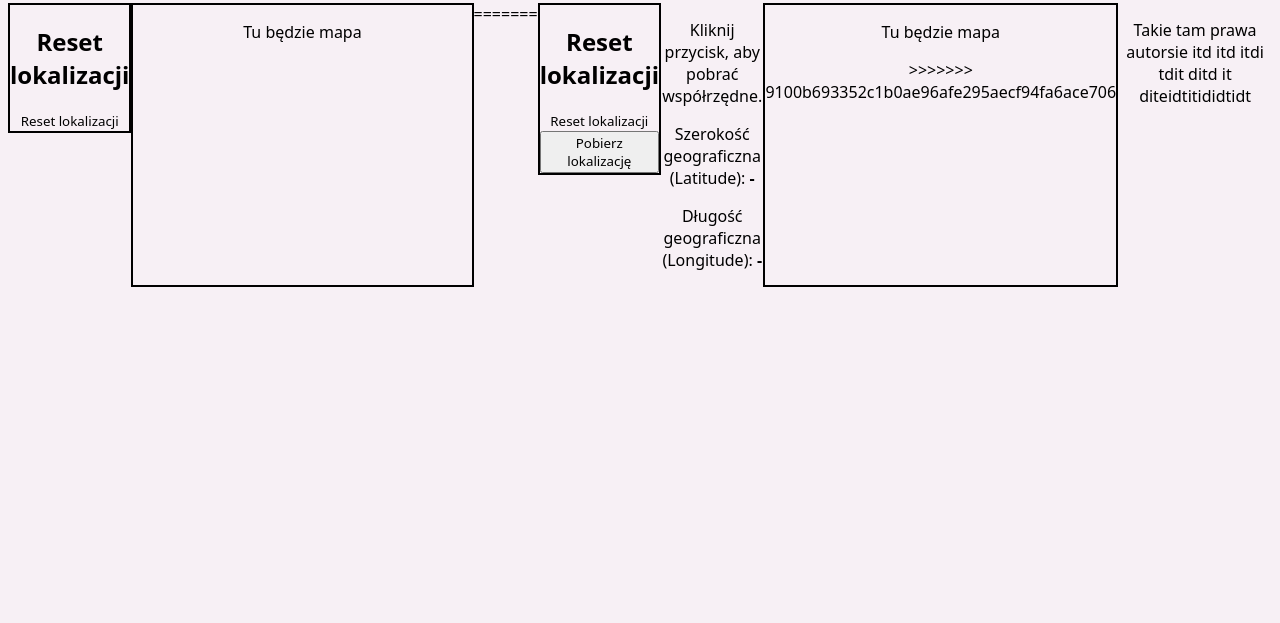
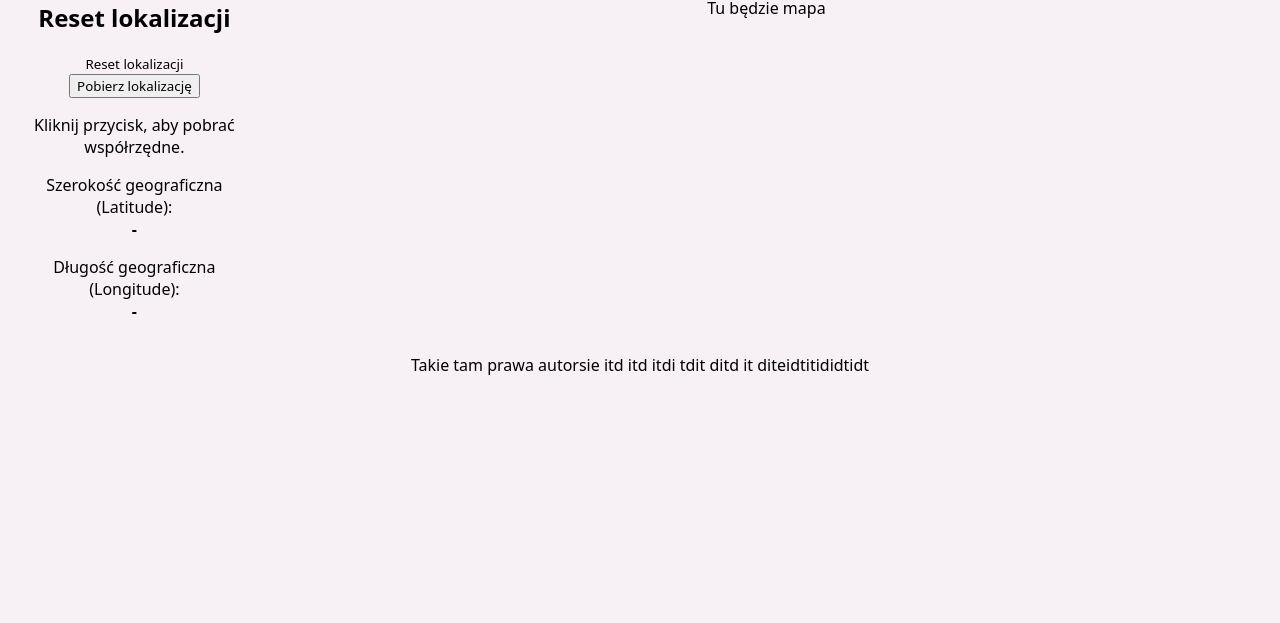
Before and after one commit to Niyande/hackuj-kraj, a website: page index.html in a window 1280 px wide. Shown: the part 177-800 px from the top of the page. Drawn offline with Linux system fonts and the light colour scheme; a web font is replaced by a local one.

Commit message:
kurwa dziala to gowno jebane

```diff
--- a/index.html
+++ b/index.html
@@ -6,43 +6,33 @@
     <link href="https://fonts.googleapis.com/css2?family=Sansation:ital,wght@0,300;0,400;0,700;1,300;1,400;1,700&display=swap" rel="stylesheet">
     <meta charset="UTF-8">
     <meta name="viewport" content="width=device-width, initial-scale=1.0">
-    <script type="module" src="script.js" defer></script>
+    <script src="script.js" defer></script>
     <link rel="stylesheet" href="style.css">
     <title>MapAED - AED Blisko Ciebie</title>
     <link rel="icon" href="logopion.ico">
 </head>
-<body onload="g1()">
+<body>
     <div id="top">
         <h1>mapAED - AED Blisko Ciebie.</h1>
-        <img src="mappoziom.webp" alt="logo-aed">
+        <img src="mappoziom.webp" alt="logo-aed" class="logo-aed">
     </div>
-<<<<<<< HEAD
     <div class="wrapper">
         <div id="left">
             <h2>Reset lokalizacji</h2>
             <input type="button" id="g1" onclick="g1()" value="Reset lokalizacji">
+            <button id="g1">Pobierz lokalizację</button>
+            <br>
+            <p id="status">Kliknij przycisk, aby pobrać współrzędne.</p>
+            <p>Szerokość geograficzna (Latitude): <br><strong id="wyswietl-lat">-</strong></p>
+            <p>Długość geograficzna (Longitude): <br><strong id="wyswietl-lon">-</strong></p>
         </div>
         <div id="main-map">
             <p>Tu będzie mapa</p>
         </div>
-=======
-
-    <div id="left">
-        <h2>Reset lokalizacji</h2>
-        <input type="button" id="g1" onclick="g1()" value="Reset lokalizacji">
-        <button id="g1">Pobierz lokalizację</button>
-    </div>
-    <div class="wynik">
-        <p id="status">Kliknij przycisk, aby pobrać współrzędne.</p>
-        <p>Szerokość geograficzna (Latitude): <strong id="wyswietl-lat">-</strong></p>
-        <p>Długość geograficzna (Longitude): <strong id="wyswietl-lon">-</strong></p>
-    </div>
-    <div id="main-map">
-       <p>Tu będzie mapa</p>
->>>>>>> 9100b693352c1b0ae96afe295aecf94fa6ace706
     </div>
     <div id="footer">
         <p>Takie tam prawa autorsie itd itd itdi tdit ditd it diteidtitididtidt</p>
     </div>
+
 </body>
 </html>
--- a/style.css
+++ b/style.css
@@ -7,7 +7,7 @@
 body{
     background-color: #F7F0F5;
 }
-img{
+.logo-aed{
     height: 150px;
     width: 250px;
     margin-top: -140px;
@@ -38,13 +38,11 @@ h1{
     clear: both;
 }
 #left{
-    border: 2px solid black;
     width: 20%;
     height: 30%;
     float: left;
 }
 #main-map{
-    border: 2px solid black;
     clear: both;
     width: 80%
 }
```
Also changed, not shown: logo-special.png (added).
